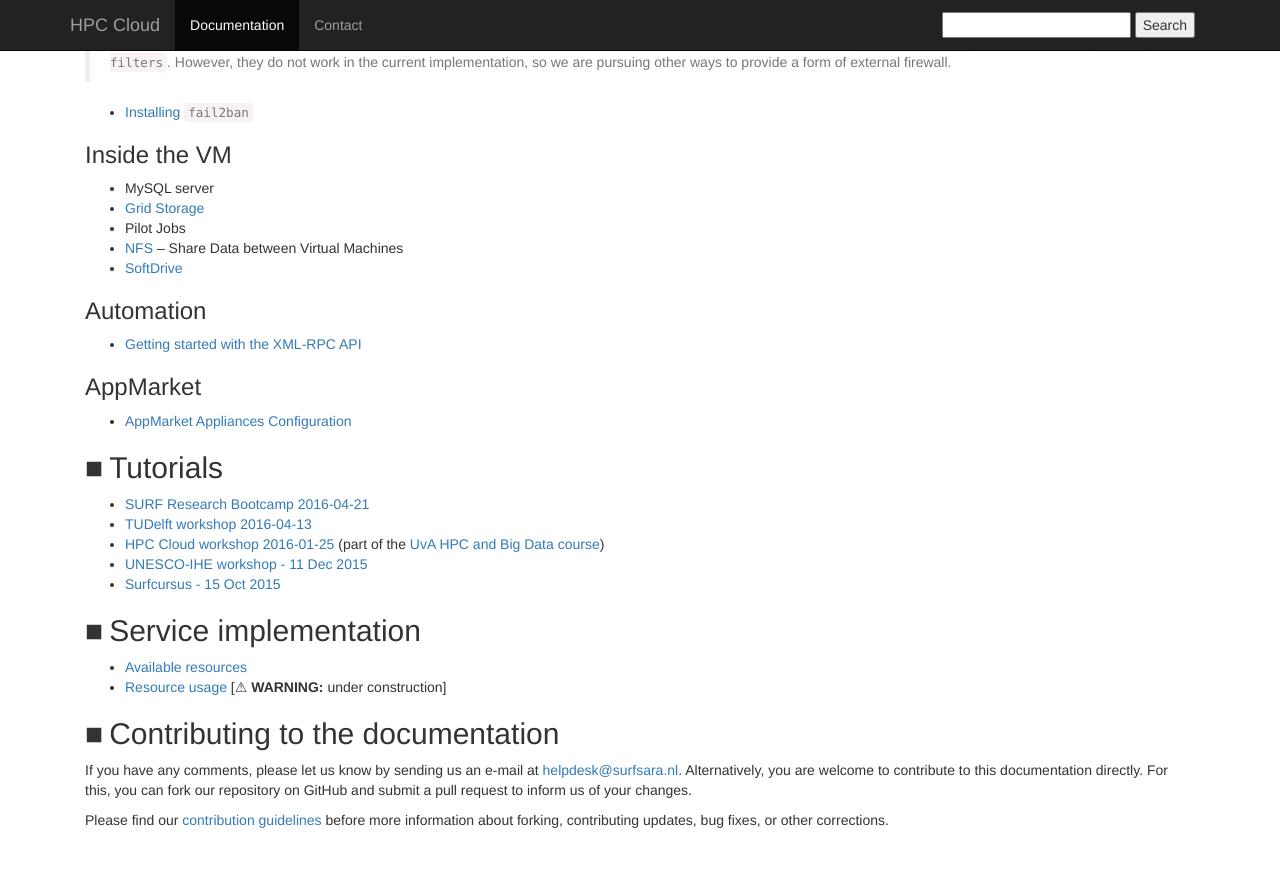
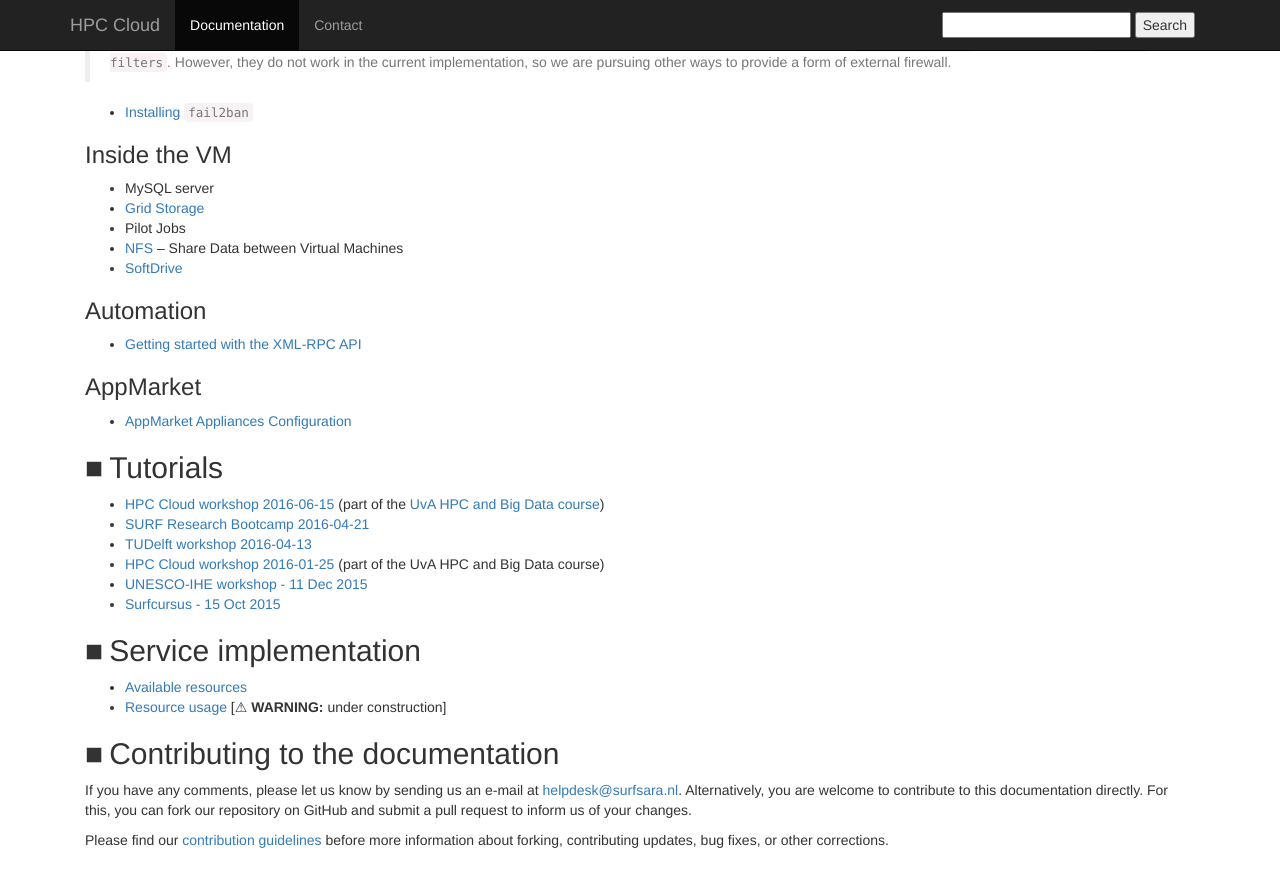
Before and after one commit to sara-nl/clouddocs, a Jekyll site: the page built from index.markdown, in a window 1280 px wide and 900 px high, scrolled down 1316 px. Shown: the top 887 px of the window. Built offline with Jekyll 4.4.1, drawn with Linux system fonts in a browser that asks for light colours; nearby versions of some CDN libraries.

Commit message:
added link to current UvA course material

```diff
--- a/index.markdown
+++ b/index.markdown
@@ -78,9 +78,10 @@
 * [AppMarket Appliances Configuration](appliances-configuration)
 
 ## Tutorials
+* [HPC Cloud workshop 2016-06-15](UvA-course-20160615/index) (part of the [UvA HPC and Big Data course](http://hpc.uva.nl))
 * [SURF Research Bootcamp 2016-04-21](bootcamp-20160421/index)
 * [TUDelft workshop 2016-04-13](TUDelftcourse-20160413/index)
-* [HPC Cloud workshop 2016-01-25](UvAworkshop-2016-01-25/UvAworkshop-2016-01-25) (part of the [UvA HPC and Big Data course](http://hpc.uva.nl))
+* [HPC Cloud workshop 2016-01-25](UvAworkshop-2016-01-25/UvAworkshop-2016-01-25) (part of the UvA HPC and Big Data course)
 * [UNESCO-IHE workshop - 11 Dec 2015](wshop-uihe-2015-12-11)
 * [Surfcursus - 15 Oct 2015](surfcursus-2015-Oct-15)
 
```
